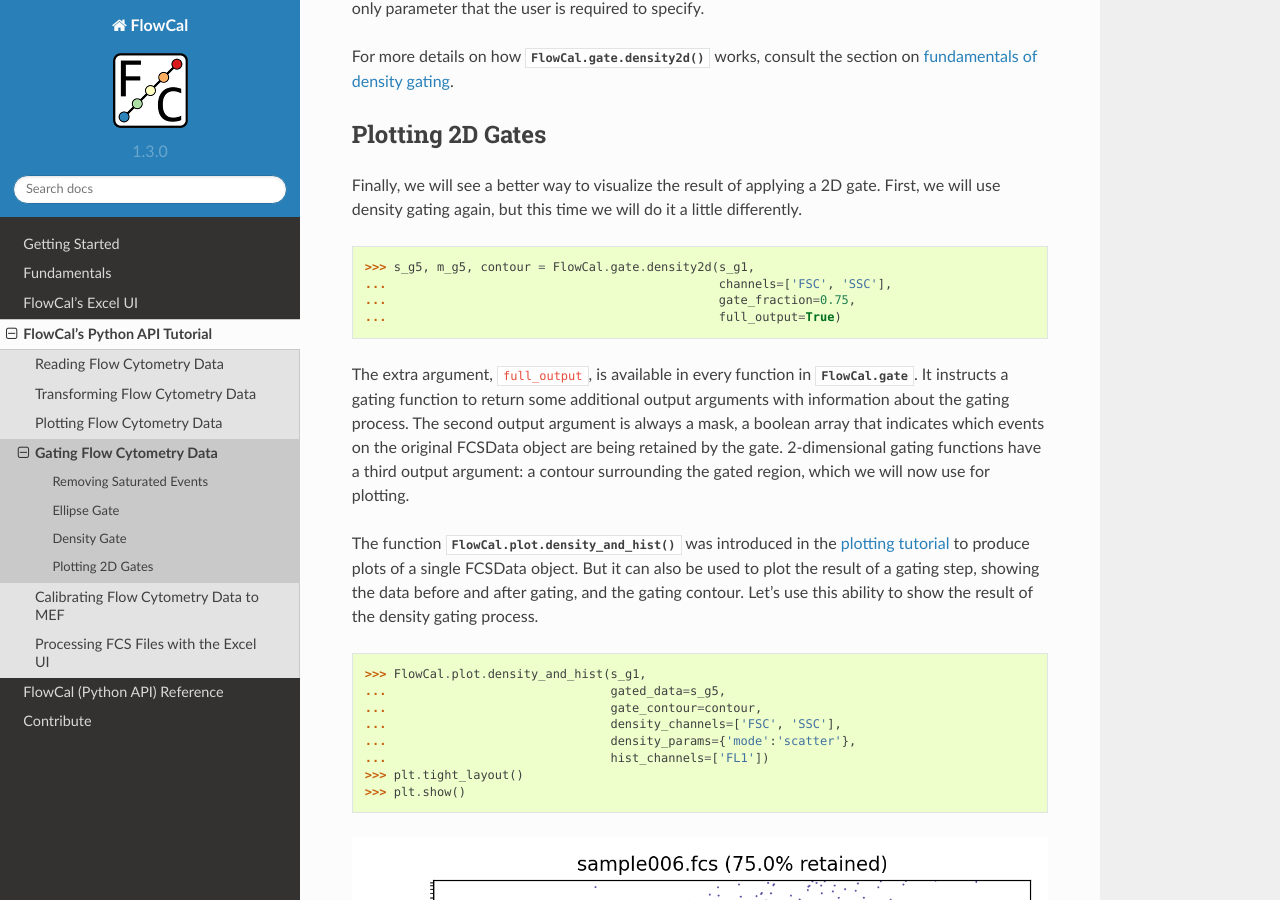
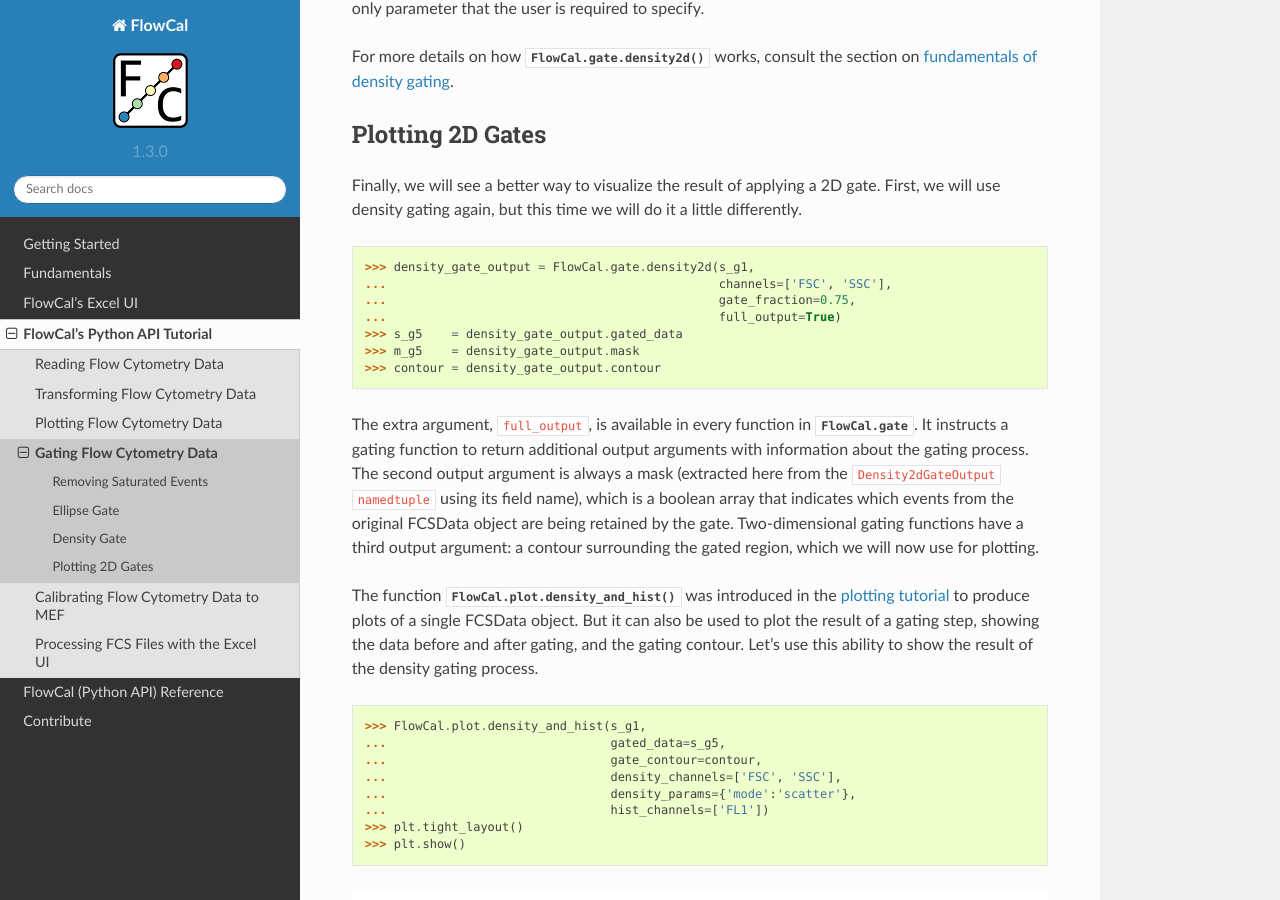
Before and after one commit to taborlab/FlowCal, a Sphinx documentation site: the page built from doc/python_tutorial/gate.rst, in a window 1280 px wide and 900 px high, scrolled down 5398 px. Built offline with Sphinx 7.4.7 and the Read the Docs theme 2.0.0, drawn with Linux system fonts in a browser that asks for light colours; some of the changed text lies outside the part shown.

```diff
--- a/doc/conf.py
+++ b/doc/conf.py
@@ -54,7 +54,7 @@ master_doc = 'index'
 
 # General information about the project.
 project = u'FlowCal'
-copyright = u'2015, S. Castillo-Hair, J. Sexton, B. Landry, E. Olson, ' +\
+copyright = u'2021, S. Castillo-Hair, J. Sexton, B. Landry, E. Olson, ' +\
   'O. Igoshin, J. Tabor'
 author = u'S. Castillo-Hair, J. Sexton, B. Landry, E. Olson, J. Tabor'
 
--- a/doc/python_tutorial/gate.rst
+++ b/doc/python_tutorial/gate.rst
@@ -94,12 +94,15 @@ Plotting 2D Gates
 
 Finally, we will see a better way to visualize the result of applying a 2D gate. First, we will use density gating again, but this time we will do it a little differently.
 
->>> s_g5, m_g5, contour = FlowCal.gate.density2d(s_g1,
+>>> density_gate_output = FlowCal.gate.density2d(s_g1,
 ...                                              channels=['FSC', 'SSC'],
 ...                                              gate_fraction=0.75,
 ...                                              full_output=True)
+>>> s_g5    = density_gate_output.gated_data
+>>> m_g5    = density_gate_output.mask
+>>> contour = density_gate_output.contour
 
-The extra argument, ``full_output``, is available in every function in :mod:`FlowCal.gate`. It instructs a gating function to return some additional output arguments with information about the gating process. The second output argument is always a mask, a boolean array that indicates which events on the original FCSData object are being retained by the gate. 2-dimensional gating functions have a third output argument: a contour surrounding the gated region, which we will now use for plotting.
+The extra argument, ``full_output``, is available in every function in :mod:`FlowCal.gate`. It instructs a gating function to return additional output arguments with information about the gating process. The second output argument is always a mask (extracted here from the ``Density2dGateOutput`` ``namedtuple`` using its field name), which is a boolean array that indicates which events from the original FCSData object are being retained by the gate. Two-dimensional gating functions have a third output argument: a contour surrounding the gated region, which we will now use for plotting.
 
 The function :func:`FlowCal.plot.density_and_hist` was introduced in the :doc:`plotting tutorial </python_tutorial/plot>` to produce plots of a single FCSData object. But it can also be used to plot the result of a gating step, showing the data before and after gating, and the gating contour. Let's use this ability to show the result of the density gating process.
 
--- a/doc/python_tutorial/index.rst
+++ b/doc/python_tutorial/index.rst
@@ -3,7 +3,7 @@ FlowCal's Python API Tutorial
 
 ``FlowCal`` is, at its core, a Python library that a programmer can use to analyze flow cytometry data in a more flexible way than with the :doc:`Excel UI</excel_ui/index>`. This section gives an overview of the abilities of ``FlowCal`` from a programmer's perspective. The tutorials below are listed below in order of increasing complexity. We recommend the reader to go through them in order.
 
-.. note:: The ``FlowCal`` Python API tutorial assumes that the reader is familiar with Python, ``numpy`` and ``matplotlib``. It also assumes that the reader has Python 2.7 installed, as well as ``FlowCal`` and all its dependencies. For more information on installation, refer to the :doc:`Getting started</getting_started/index>` section.
+.. note:: The ``FlowCal`` Python API tutorial assumes that the reader is familiar with Python, ``numpy`` and ``matplotlib``. It also assumes that the reader has Python 3.8 installed, as well as ``FlowCal`` and all its dependencies. For more information on installation, refer to the :doc:`Getting started</getting_started/index>` section.
 
 .. toctree::
    :maxdepth: 1
```
Also changed, not shown: doc/python_tutorial/mef.rst (+6 -4 lines), doc/python_tutorial/plot.rst (+10 -10 lines), doc/_static/img/excel_ui/output_spreadsheet_about.png, 1 other file.
